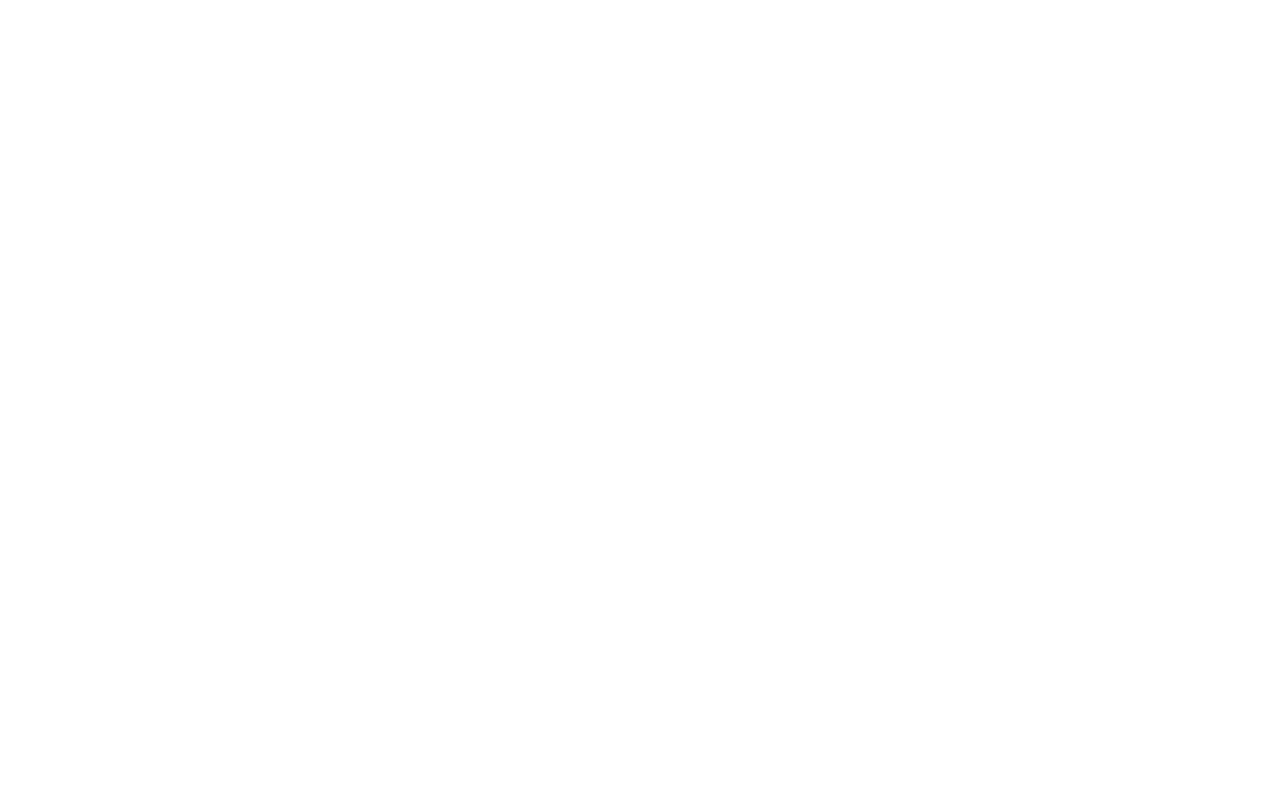
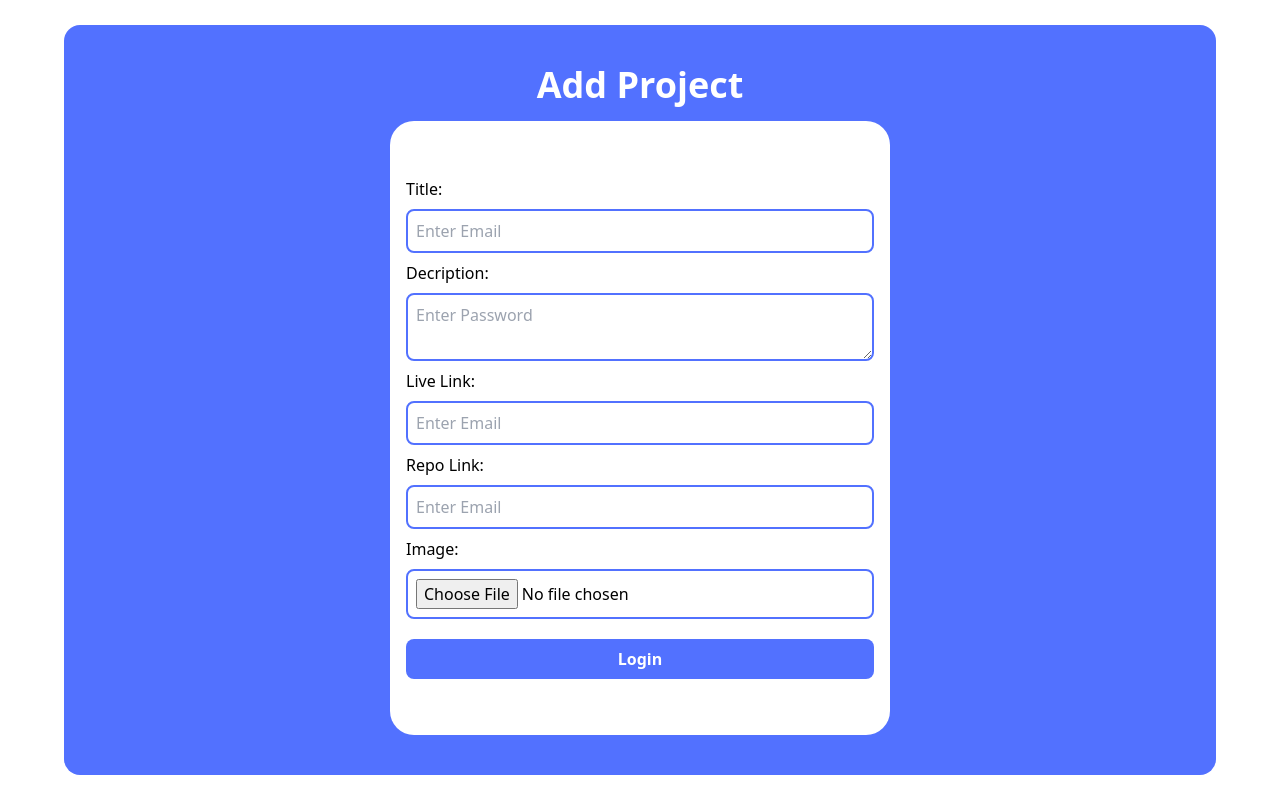
Before and after one commit to ayansheikh6600/MyPortfolio, a React (Vite) app: page /dashboard in a window 1280 px wide. Before the commit this address had no page. Built offline with nearby package versions, Linux system fonts and the light colour scheme.

Commit message:
Almost Done

```diff
--- a/src/App.jsx
+++ b/src/App.jsx
@@ -4,7 +4,7 @@
 import './App.css'
 import { Body, Header, Navbar } from './Components'
 import { Route, Routes } from 'react-router-dom'
-import { About, Contact, Education, Login, Skills } from './Pages'
+import { About, Contact, DashBoard, Education, Login, Skills } from './Pages'
 
 
 function App() {
@@ -33,6 +33,7 @@
        </>
     } />
     <Route path='/login' element={<Login/>}/>
+     <Route path='/dashboard' element={<DashBoard/>}/>
    </Routes>
   )
 }
--- /dev/null
+++ b/src/Pages/Dashboard/index.jsx
@@ -0,0 +1,31 @@
+import React from 'react'
+import { Navigate } from 'react-router-dom'
+
+const DashBoard = () => {
+    const loggedin = localStorage.getItem("login")
+  return (
+    loggedin === "true" ? <Navigate to='/'/> :  <>
+    <div className='w-full h-dvh flex flex-col justify-center'>
+        <div className='w-[90%] mx-auto bg-[#5271FF] py-10  rounded-2xl'>
+            <h1 className='text-4xl text-center text-white font-semibold'>Add Project</h1>
+        <form action="" className=' w-[500px] flex flex-col gap-2 bg-white mx-auto p-4 py-14 rounded-3xl mt-4'>
+                <label htmlFor="">Title:</label>
+                <input className='w-full p-2 text-black rounded-lg border-2 border-[#5271FF]' type="text" name="" id="" placeholder='Enter Email' />
+                <label htmlFor="">Decription:</label>
+                <textarea className='w-full p-2 text-black rounded-lg border-2 border-[#5271FF]'  name="" id="" placeholder='Enter Password' />
+                <label htmlFor="">Live Link:</label>
+                <input className='w-full p-2 text-black rounded-lg border-2 border-[#5271FF]' type="text" name="" id="" placeholder='Enter Email' />
+                <label htmlFor="">Repo Link:</label>
+                <input className='w-full p-2 text-black rounded-lg border-2 border-[#5271FF]' type="text" name="" id="" placeholder='Enter Email' />
+                <label htmlFor="">Image:</label>
+                <input className='w-full p-2 text-black rounded-lg border-2 border-[#5271FF]' type="file" name="" id="" placeholder='Enter Email' />
+                <button className='w-full bg-[#5271FF] text-white font-bold p-2 mt-3 rounded-lg'>Login</button>
+
+            </form>
+        </div>
+    </div>
+    </>
+  )
+}
+
+export default DashBoard
--- a/src/Pages/Skills/index.jsx
+++ b/src/Pages/Skills/index.jsx
@@ -127,9 +127,9 @@
         <div className="w-[100%]  bg-opacity-[40%] mt-4  py-4 rounded-lg bg-black mx-auto  grid grid-cols-1 sm:grid-cols-4 lg:grid-cols-6 flex-wrap ">
           {skillData.map((item, index) => {
             return (
-              <motion.div className="" animate={{y:10}}>
+              <motion.div key={index} className="" animate={{y:10}}>
                 <div
-                  key={index}
+
                   className="sm:w-[100px] w-[80%] h-[130px] mx-auto my-5 cursor-pointer bg-black bg-opacity-[70%] hover:bg-opacity-[100%] text-center flex flex-col justify-center items-center text-white rounded-lg"
                 >
                   <img src={item.icon} className="w-[50px]" alt="" />
--- a/src/Pages/index.js
+++ b/src/Pages/index.js
@@ -1,5 +1,6 @@
 import About from "./About"
 import Contact from "./Contact"
+import DashBoard from "./Dashboard"
 import Education from "./Education"
 import Login from "./Login"
 import Skills from "./Skills"
@@ -9,5 +10,6 @@
     About,
     Skills,
     Education,
-    Login
+    Login,
+    DashBoard
 }
--- /dev/null
+++ b/src/Protected Routes/index.jsx
@@ -0,0 +1,11 @@
+import React from 'react'
+import { Navigate, Outlet } from 'react-router-dom'
+
+const ProtectedRoutes = () => {
+    const loggedin = localStorage.getItem("login")
+
+    return (
+      loggedin == "true" ? <Navigate to='/dasboard'/> : <Outlet/>
+    )
+    }
+export default ProtectedRoutes
```
